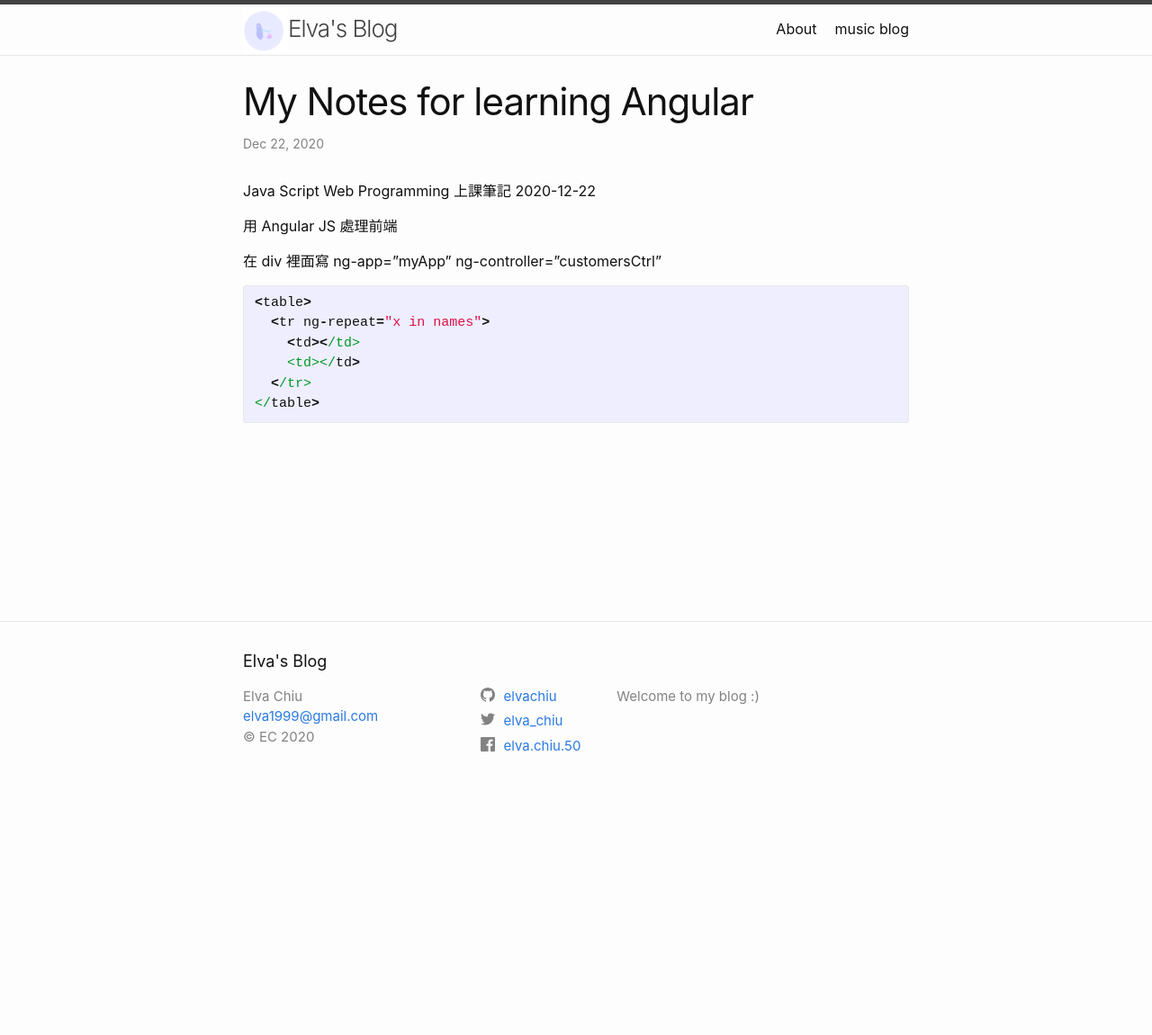
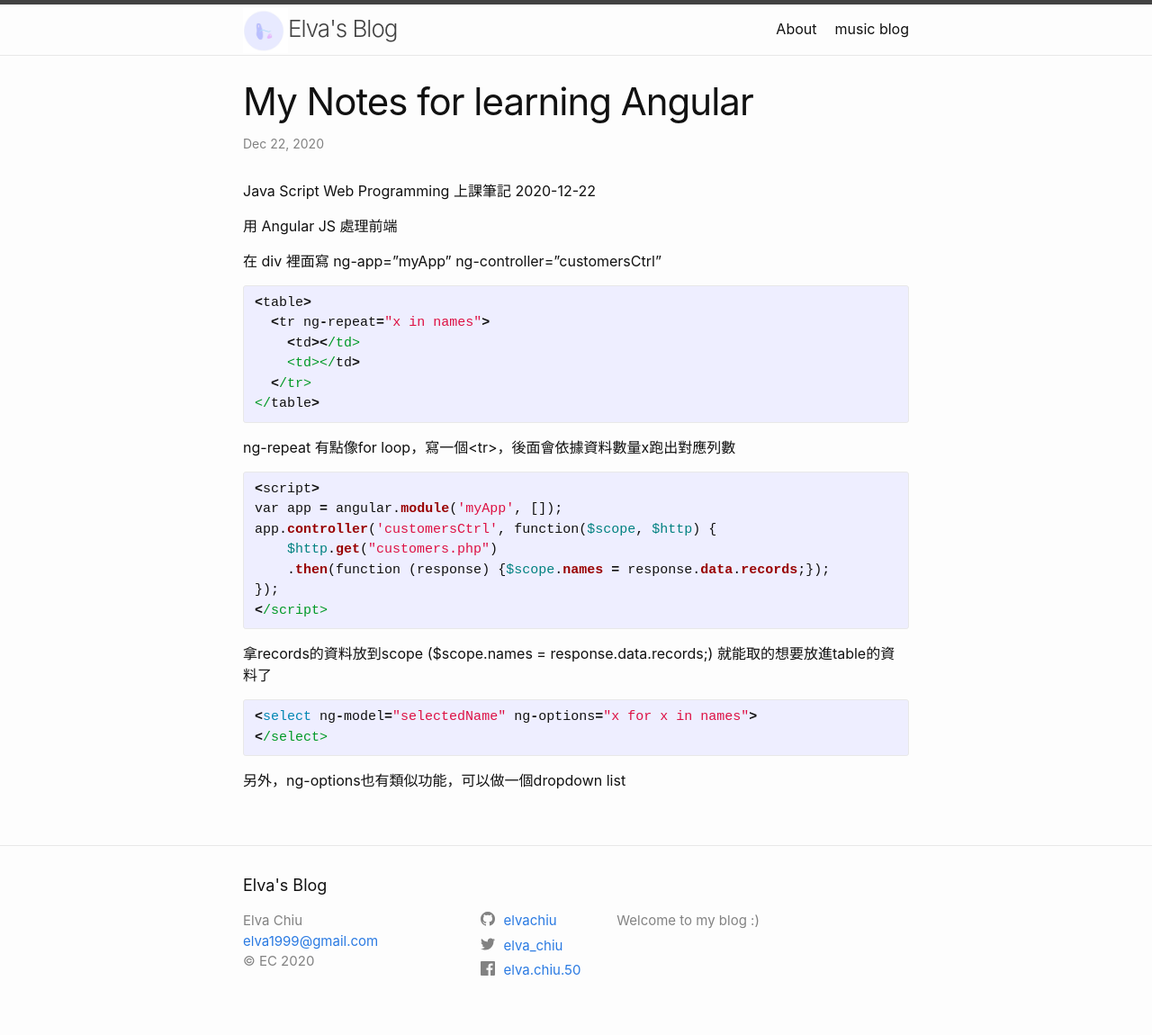
Before and after one commit to elvachiu/elvachiu.github.io, a Jekyll site: the page built from _posts/2020-12-22-Angular-note.markdown, in a window 1280 px wide. Shown: the whole page at 90% size. Built offline with Jekyll 4.4.1, drawn with Linux system fonts in a browser that asks for light colours; before the commit the page ends 900 px from its top, so only the background shows below that.

Commit message:
update new post

```diff
--- a/_posts/2020-12-22-Angular-note.markdown
+++ b/_posts/2020-12-22-Angular-note.markdown
@@ -18,3 +18,24 @@ Java Script Web Programming 上課筆記 2020-12-22
   </tr>
 </table>
 {% endhighlight %}
+
+ng-repeat 有點像for loop，寫一個<tr>，後面會依據資料數量x跑出對應列數
+
+{% highlight ruby %}
+<script>
+var app = angular.module('myApp', []);
+app.controller('customersCtrl', function($scope, $http) {
+    $http.get("customers.php")
+    .then(function (response) {$scope.names = response.data.records;});
+});
+</script>
+{% endhighlight %}
+
+拿records的資料放到scope ($scope.names = response.data.records;) 就能取的想要放進table的資料了
+
+{% highlight ruby %}
+<select ng-model="selectedName" ng-options="x for x in names">
+</select>
+{% endhighlight %}
+
+另外，ng-options也有類似功能，可以做一個dropdown list
```
